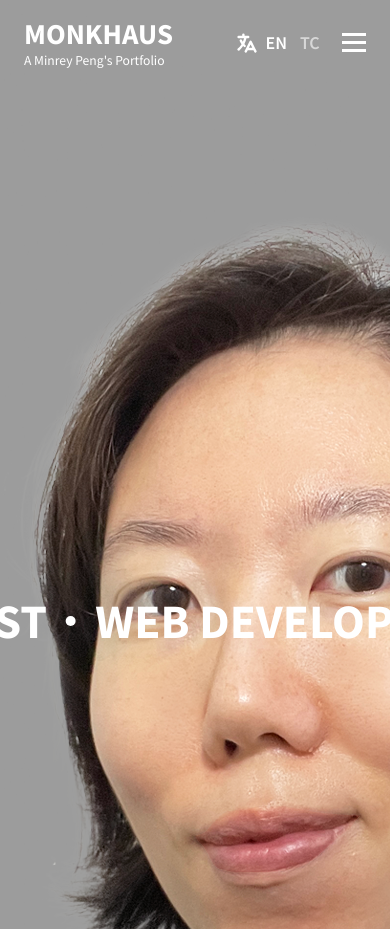
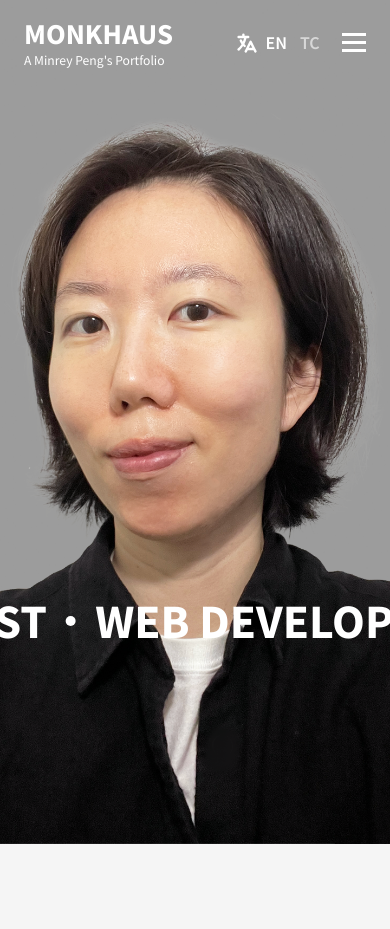
Before and after one commit to MinreyP/portfolio23, a Next.js app: page / in a window 390 px wide. Built offline with nearby package versions, Linux system fonts and the light colour scheme.

Commit message:
refactored font importing

```diff
--- a/src/pages/_app.js
+++ b/src/pages/_app.js
@@ -1,7 +1,20 @@
 import Head from 'next/head';
 import Layout from "../../components/layout"
 import '../styles/globals.css';
+import { Source_Sans_Pro, Noto_Sans_TC } from '@next/font/google';
 import { ContextWrapper } from './api/siteContext';
+
+const sourceSans = Source_Sans_Pro({
+    weight: ['400', '600', '700', '900'],
+    style: ['normal', 'italic'],
+    subsets: ['latin']
+})
+
+const notoSans = Noto_Sans_TC({
+    weight: ['300', '400', '500', '700'],
+    styles: ["normal"],
+    subsets: ["latin"]
+})
 
 const _app = ({ Component, pageProps }) => {
     return (
@@ -11,10 +24,13 @@ const _app = ({ Component, pageProps }) => {
                 <meta name="description"
                     content="Minrey is a Taipei-based visual designer/web developer who is always up for an adventure. This site showcases their curated works for potential collaboration opportunities in the future." />
                 <link rel="icon" href="/favicon.ico" />
-                <link rel="preconnect" href="https://fonts.googleapis.com" />
-                <link rel="preconnect" href="https://fonts.gstatic.com" crossorigin />
-                <link href="https://fonts.googleapis.com/css2?family=Noto+Sans+TC:wght@300;400;500;700&family=Source+Sans+Pro:wght@400;600;700;900&display=swap" rel="stylesheet" />
             </Head>
+            <style jsx global>{`
+               :root {
+                    --font-stacks: ${sourceSans.style.fontFamily}, ${notoSans.style.fontFamily}, 'stystem-ui', sans-serif;
+               }
+            `}
+            </style>
             <ContextWrapper>
                 <Layout>
                     <Component {...pageProps} />
--- a/src/styles/Index.module.css
+++ b/src/styles/Index.module.css
@@ -66,6 +66,9 @@
 
     .cover {
         background: url(../../public/portfolio23-cover-mobile.png);
+        background-size: contain;
+        background-position: top center;
+        background-repeat: no-repeat;
     }
 }
 
--- a/src/styles/globals.css
+++ b/src/styles/globals.css
@@ -1,7 +1,7 @@
 :root {
   --max-width: 1100px;
   --border-radius: 16px;
-  --font-stacks: 'Source Sans Pro', 'Noto Sans TC', 'system-ui', sans-serif;
+  /* --font-stacks: 'Source Sans Pro', 'Noto Sans TC', 'system-ui', sans-serif; */
   --black: #373636;
   --light-grey: #EBEBEB;
   --dark-grey: #c9c8c9;
```
